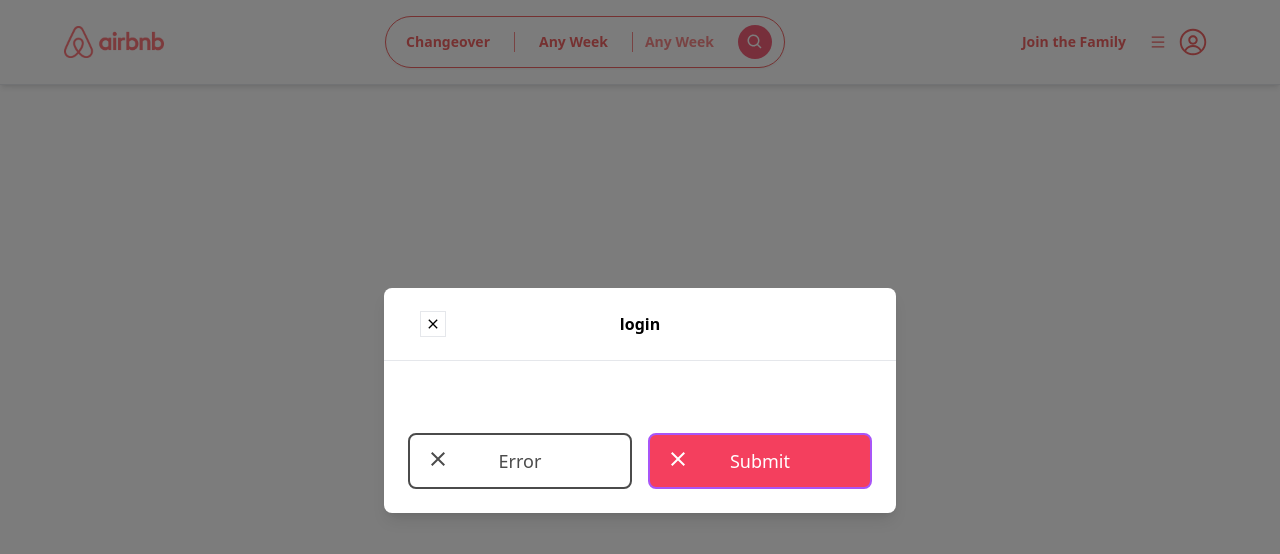
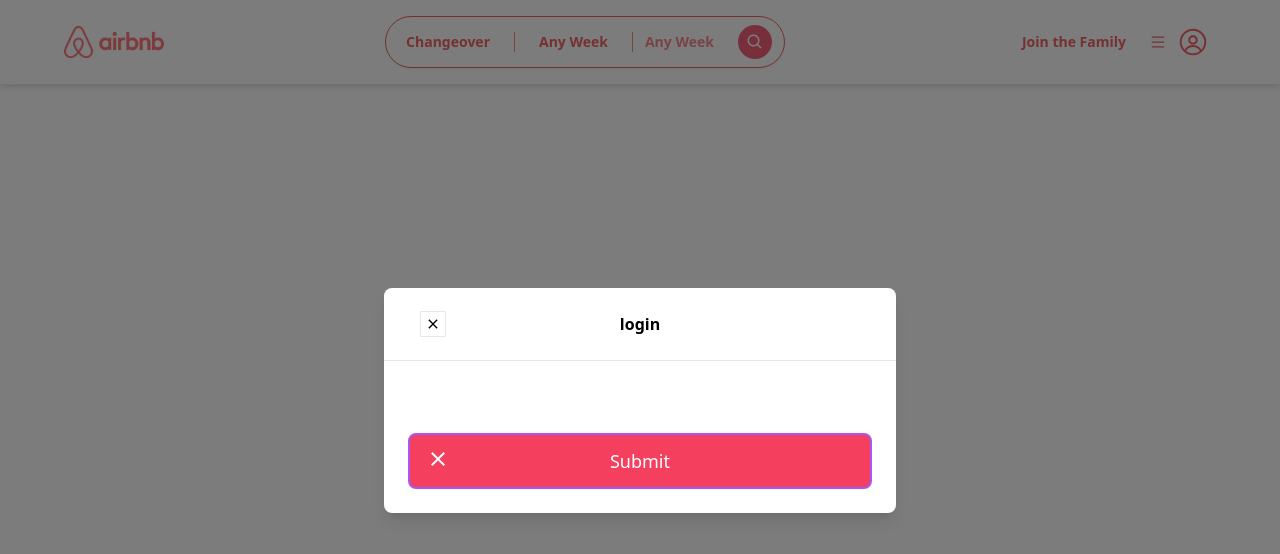
Before and after one commit to raamadithyan/proj_one, a Next.js app: page / in a window 1280 px wide. Shown: the top 554 px of the page. Built offline with nearby package versions, Linux system fonts and the light colour scheme.

Commit message:
entering zustand...

```diff
--- a/app/components/modals/Modal.tsx
+++ b/app/components/modals/Modal.tsx
@@ -15,7 +15,7 @@ interface Modelprops {
   actionLabel: string;
   disabled?: boolean;
   secondaryAction?: () => void;
-  secondaryLabel?: string;
+  secondaryActionLabel?: string;
 }
 
 const Modal: React.FC<Modelprops> = (
@@ -28,7 +28,7 @@ const Modal: React.FC<Modelprops> = (
     actionLabel,
     disabled,
     secondaryAction,
-    secondaryLabel }
+    secondaryActionLabel }
 ) => {
   const [showModel, setShowModel] = useState(isOpen)
   useEffect(() => {
@@ -163,7 +163,7 @@ const Modal: React.FC<Modelprops> = (
               {/* FOOTER */}
               <div className='flex flex-col gap-2 p-6'>
                 <div className='flex flex-row gap-4'>
-
+              {secondaryAction && secondaryActionLabel && (
                 <Button
                 onClick={handleSubmit}
                 disabled={!disabled}
@@ -172,12 +172,16 @@ const Modal: React.FC<Modelprops> = (
                 outline
 
                 />
+              )}
+
 
                 <Button
                 onClick={handleSubmit}
                 disabled={disabled}
                 label={actionLabel}
-                icon={IoMdClose} />
+                icon={IoMdClose}
+
+                />
                 </div>
 
               </div>
--- a/package.json
+++ b/package.json
@@ -21,6 +21,7 @@
     "react-dom": "18.2.0",
     "react-icons": "^4.8.0",
     "tailwindcss": "3.3.1",
-    "typescript": "5.0.4"
+    "typescript": "5.0.4",
+    "zustand": "^4.3.8"
   }
 }
```
Also changed, not shown: app/components/navbar/Button.tsx (line endings or trailing spaces), 1 other file (tests, documents, lock files or other folders).
